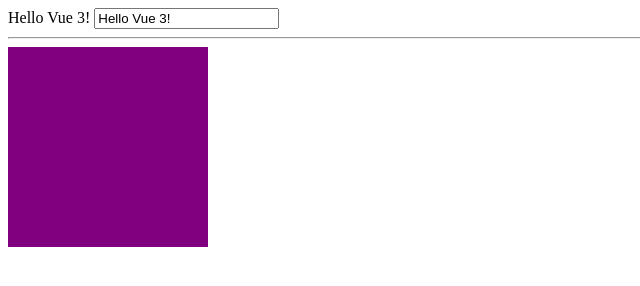
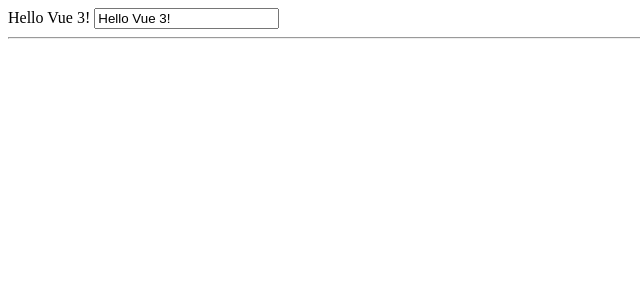
Before and after one commit to txiribimakula/vue-learn, a plain HTML site: page index.html in a window 1280 px wide. Shown: the whole page, without its empty margins (0-640 px from the left). Drawn offline with nearby package versions, Linux system fonts and the light colour scheme.

Commit message:
just hide but rendering

```diff
--- a/index.html
+++ b/index.html
@@ -17,7 +17,7 @@
 
             <hr/>
 
-            <div v-if="isVisible" class="box"></div>
+            <div v-show="isVisible" class="box"></div>
         </div>
 
         <script src="https://unpkg.com/vue@next"></script>
@@ -27,7 +27,7 @@
                 data: function() {
                     return {
                         greeting: 'Hello Vue 3!',
-                        isVisible: true
+                        isVisible: false
                     }
                 }
             })
```
